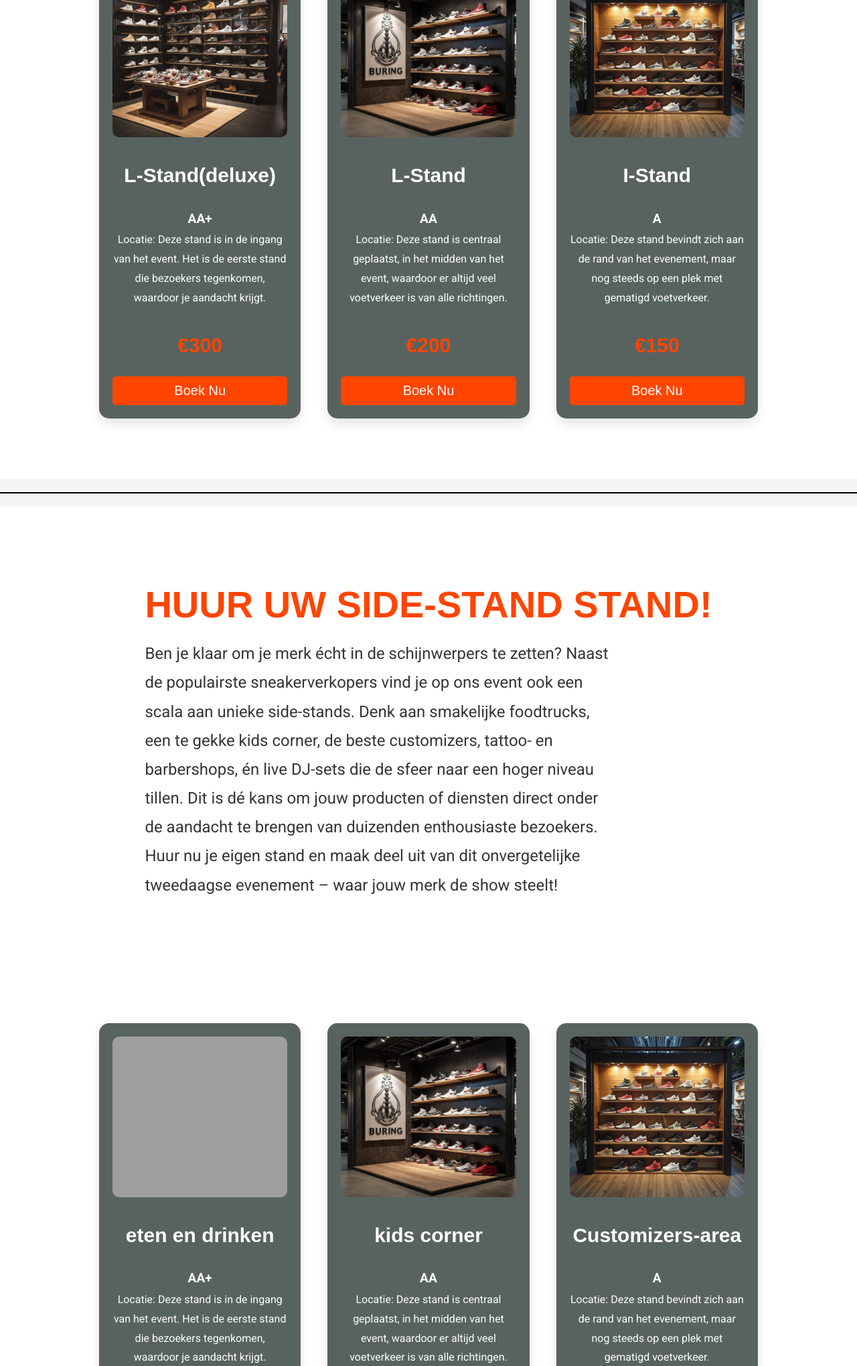
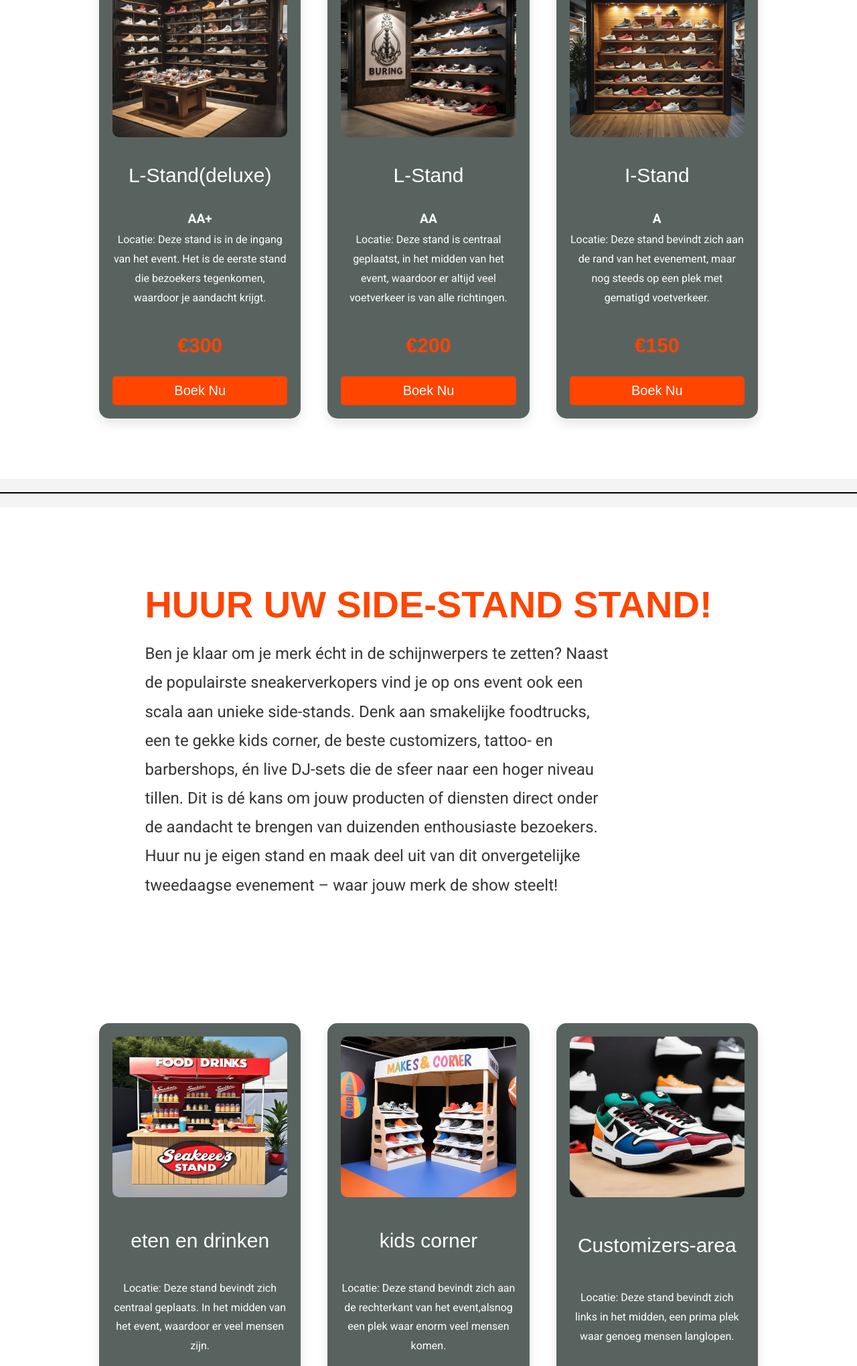
Before and after one commit to Dynamiteboem2/Project_p1_lj2, a PHP site: page /pages/stand.php in a window 1280 px wide. Shown: the part 616-2656 px from the top of the page at 67% size. Run offline with PHP 8.4, Linux system fonts and the light colour scheme; style sheets or scripts are compiled from the project's sources; grey boxes are pictures that could not be loaded.

Commit message:
stand pagina

```diff
--- a/assets/css/stand.css
+++ b/assets/css/stand.css
@@ -12,8 +12,7 @@ body {
   margin: 0 auto;
 }
 
-h2,
-h3 {
+h2, h3 {
   color: rgba(47, 61, 57, 0.8);
   font-weight: 600;
   margin-bottom: 1rem;
@@ -95,6 +94,9 @@ button:hover {
   font-size: 1.5rem;
   margin-bottom: 10px;
   color: #fff;
+  font-family: "Kanit", sans-serif;
+  font-weight: 300;
+  font-style: normal;
 }
 .stand-verkoop .stand-cards .stand-card p.cardP {
   font-size: 1.1rem;
@@ -155,6 +157,9 @@ button:hover {
   font-size: 1.5rem;
   margin-bottom: 10px;
   color: #fff;
+  font-family: "Kanit", sans-serif;
+  font-weight: 300;
+  font-style: normal;
 }
 .stand-cards2 .stand-card2 p.cardP {
   font-size: 1.1rem;
--- a/assets/scss/stand.scss
+++ b/assets/scss/stand.scss
@@ -2,7 +2,7 @@
 $primary-color: #ff4500;
 $secondary-color: rgba(47, 61, 57, 0.8);
 $background-color: #f4f4f4;
-$font-family: "Helvetica Neue", sans-serif;
+$font-family: 'Helvetica Neue', sans-serif;
 $card-shadow: 0 8px 16px rgba(0, 0, 0, 0.1);
 $card-hover-shadow: 0 12px 24px rgba(0, 0, 0, 0.2);
 
@@ -26,8 +26,7 @@ body {
     margin: 0 auto;
 }
 
-h2,
-h3 {
+h2, h3 {
     color: $secondary-color;
     font-weight: 600;
     margin-bottom: 1rem;
@@ -118,6 +117,10 @@ button {
                     font-size: 1.5rem;
                     margin-bottom: 10px;
                     color: #fff;
+                    font-family: "Kanit", sans-serif;
+                    font-weight: 300;
+                    font-style: normal;
+
                 }
 
                 p.cardP {
@@ -188,6 +191,9 @@ button {
                 font-size: 1.5rem;
                 margin-bottom: 10px;
                 color: #fff;
+                font-family: "Kanit", sans-serif;
+                font-weight: 300;
+                font-style: normal;
             }
 
             p.cardP {
--- a/config.php
+++ b/config.php
@@ -1,3 +1,3 @@
 <?php
 define("ROOT", __DIR__ . "/");
-define("URL", "http://sneakerness.com");
+define("URL", "http://projectsneakerness.com");
--- a/pages/stand.php
+++ b/pages/stand.php
@@ -68,27 +68,27 @@
             <div class="stand-cards2 row">
                 <div class="stand-card2 col-4 ">
 
-                    <img class="stand-img  " src="../img/.png" alt="Stand Type 1">
+                    <img class="stand-img  " src="../img/food_and_drink1.jpg" alt="Stand Type 1">
 
                     <h3 class="cardH3" >eten en drinken</h3>
-                    <p class="cardP" ><span>AA+</span><br> Locatie: Deze stand is in de ingang van het event. Het is de eerste stand die bezoekers tegenkomen, waardoor je  aandacht krijgt.</p>
-                    <span class="price">€300</span>
+                    <p class="cardP" >Locatie: Deze stand bevindt zich centraal geplaats. In het midden van het event, waardoor er veel mensen zijn.</p>
+                    <span class="price">€150</span>
                     <button class="btn">Boek Nu</button>
                 </div>
 
                 <div class="stand-card2 col-4">
-                <img class="stand-img  " src="../img/standAA.png" alt="Stand Type 1">
+                <img class="stand-img  " src="../img/kids-corner1.jpg" alt="Stand Type 1">
                 <h3 class="cardH3">kids corner</h3>
-                    <p class="cardP" ><span>AA</span><br> Locatie: Deze stand is centraal geplaatst, in het midden van het event, waardoor er altijd veel voetverkeer is van alle richtingen.</p>
-                    <span class="price">€200</span>
+                    <p class="cardP" >Locatie: Deze stand bevindt zich aan de rechterkant van het event,alsnog een plek waar  enorm veel mensen komen.</p>
+                    <span class="price">€87,50</span>
                     <button class="btn">Boek Nu</button>
                 </div>
 
                 <div class="stand-card2 col   ">
-                <img class="stand-img  " src="../img/standA.png" alt="Stand Type 1">
+                <img class="stand-img  " src="../img/custemise1.jpg" alt="Stand Type 1">
                 <h3 class="cardH3">Customizers-area</h3>
-                    <p class="cardP"><span>A</span><br> Locatie: Deze stand bevindt zich aan de rand van het evenement, maar nog steeds op een plek met gematigd voetverkeer.</p>
-                    <span class="price">€150</span>
+                    <p class="cardP">Locatie: Deze stand bevindt zich links in het midden, een prima plek waar genoeg mensen langlopen.</p>
+                    <span class="price">€100</span>
                     <button class="btn">Boek Nu</button>
 
                 </div>
@@ -96,26 +96,26 @@
             <div class="stand-cards2 row">
                 <div class="stand-card2 col-4 ">
 
-                    <img class="stand-img  " src="../img/standAA+.png" alt="Stand Type 1">
+                    <img class="stand-img  " src="../img/tatoo1.jpg" alt="Stand Type 1">
 
                     <h3 class="cardH3" >tattoo- en barbershop</h3>
-                    <p class="cardP" ><span>AA+</span><br> Locatie: Deze stand is in de ingang van het event. Het is de eerste stand die bezoekers tegenkomen, waardoor je  aandacht krijgt.</p>
-                    <span class="price">€300</span>
+                    <p class="cardP" >Locatie: Deze stand bevind zich in de linkerhoek van het event, er komen nogsteeds veel mensen daar kijken.</p>
+                    <span class="price">€90</span>
                     <button class="btn">Boek Nu</button>
                 </div>
 
                 <div class="stand-card2 col-4">
-                <img class="stand-img  " src="../img/standAA.png" alt="Stand Type 1">
+                <img class="stand-img  " src="../img/DJ-Set1.jpg" alt="Stand Type 1">
                 <h3 class="cardH3">DJ-sets</h3>
-                    <p class="cardP" ><span>AA</span><br> Locatie: Deze stand is centraal geplaatst, in het midden van het event, waardoor er altijd veel voetverkeer is van alle richtingen.</p>
-                    <span class="price">€200</span>
+                    <p class="cardP" >Locatie: Deze stand bevindt zich rechtsboven op het event, het is daar vaak druk daar ook andere activiteiten.</p>
+                    <span class="price">€110</span>
                     <button class="btn">Boek Nu</button>
                 </div>
 
                 <div class="stand-card2 col   ">
                     <img class="stand-img  " src="../img/standA.png" alt="Stand Type 1">
                     <h3 class="cardH3">I-Stand</h3>
-                    <p class="cardP"><span>A</span><br> Locatie: Deze stand bevindt zich aan de rand van het evenement,
+                    <p class="cardP">Locatie: Deze stand bevindt zich aan de rand van het evenement,
                         maar nog steeds op een plek met gematigd voetverkeer.</p>
                     <span class="price">€150</span>
                     <button class="btn">Boek Nu</button>
```
Also changed, not shown: 1 other file. Lines whose indentation alone changed are shown as unchanged.
